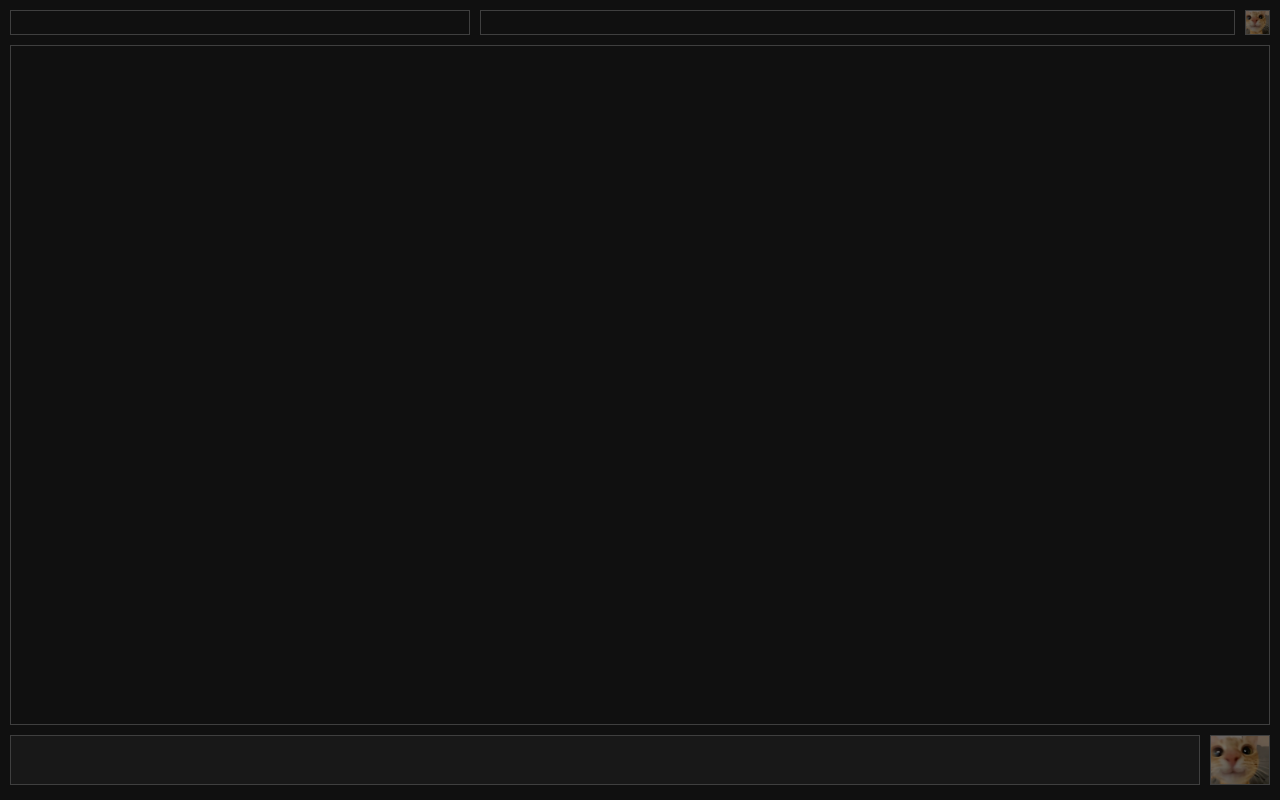
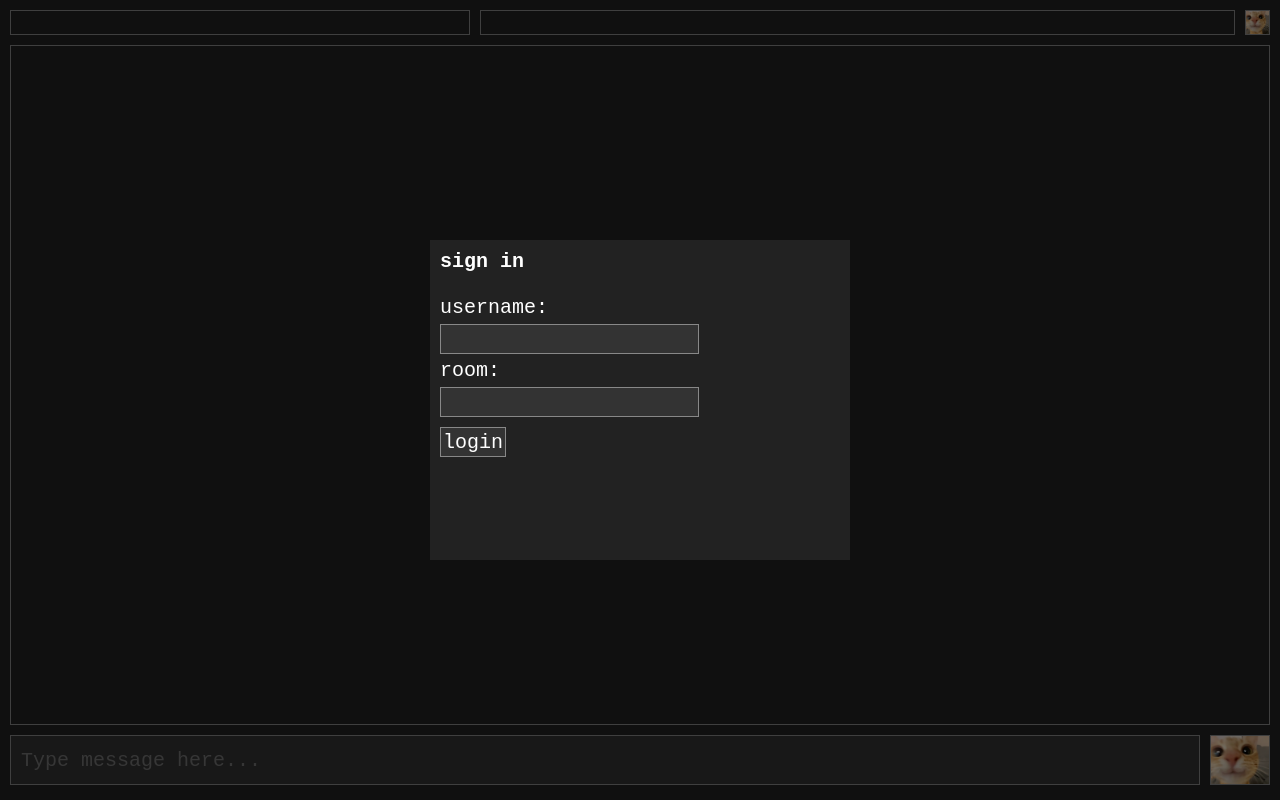
Before and after one commit to geodebreaker/chat-test, a plain HTML site: page src/index.html in a window 1280 px wide. Drawn offline with Linux system fonts and the light colour scheme.

Commit message:
modified:   src/index.html 	modified:   src/main.js 	modified:   src/style.css

```diff
--- a/src/index.html
+++ b/src/index.html
@@ -13,10 +13,18 @@
     <div id="roomdisplay"></div>
     <button id="leave"></button>
     <div id="chat"></div>
-    <input id="msg">
+    <input id="msg" placeholder="Type message here..."  autocomplete="off">
     <button id="send"></button>
     <div id="login" popover="manual">
-      <div></div>
+      <div>
+        <b>sign in</b><br><br>
+        <span>username:</span><br>
+        <input id="username" name="plz dont autofill 😭😭💀😭"><br>
+        <span>room:</span><br>
+        <input id="room" name="also dont autofill plz"><br>
+        <input id="libtn" type="button" value="login">
+        <span id="lilog"></span>
+      </div>
     </div>
   </body>
 
--- a/src/main.js
+++ b/src/main.js
@@ -3,6 +3,7 @@ $ = x => document.querySelector(x);
 $('#msg').onkeypress = x => { if (x.key == 'Enter') $('#send').click() };
 $('#send').onclick = x => send($('#msg').value);
 $('#leave').onclick = x => $('#login').showPopover();
+$('#libtn').onclick = x => login();
 
 $('#login').showPopover();
 
--- a/src/style.css
+++ b/src/style.css
@@ -83,6 +83,30 @@ body > *:not(#login) {
 }
 
 #login div {
+  position: fixed;
+  padding: 10px;
+  inset: 0;
+  background: #222;
+  width: 400px;
   height: 300px;
-  width: 300px;
+  margin: auto;
+  color: white;
 }
+
+#login input {
+  cursor: text;
+  height: 30px;
+  padding: 2px;
+  margin: 5px 0px;
+  border: 1px solid #888;
+  display: inline-block;
+  box-sizing: border-box;
+}
+
+#login input[type="button"] {
+  cursor: pointer;
+}
+
+.undisplay {
+  font-weight: bold;
+}
```
